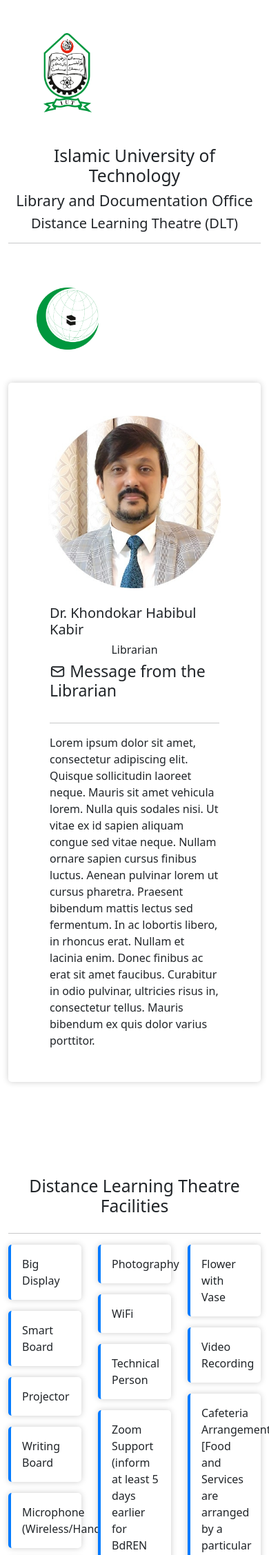
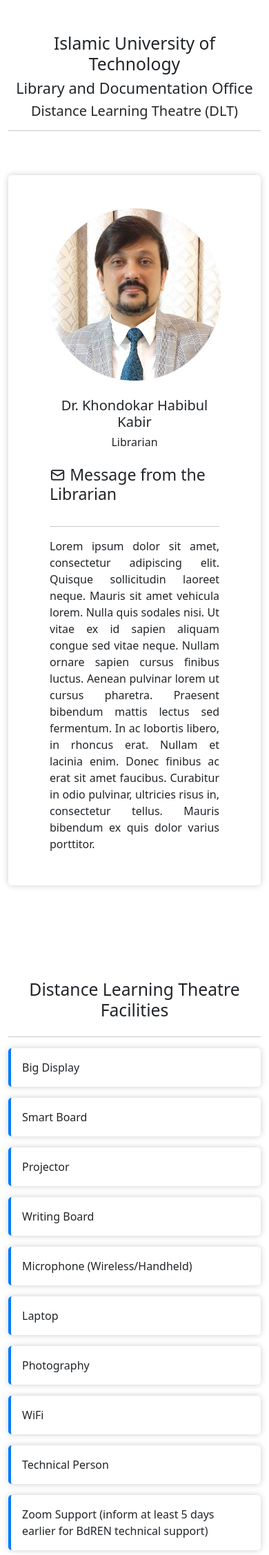
Before and after one commit to hasin023/DLT_BookingForm, a PHP site: page / in a window 390 px wide; the page is wider, and only the part inside the window is pictured. Shown: the top 2255 px of that part at 69% size. Run offline with PHP 8.4, Linux system fonts and the light colour scheme.

Commit message:
home align and phone view fixed

```diff
--- a/index.html
+++ b/index.html
@@ -19,7 +19,7 @@
 <body>
     <div class="container">
         <div class="row">
-            <div class="col-md-3 col-6 d-flex justify-content-center align-items-center mt-5">
+            <div class="col-md-3 col-6 d-none d-md-flex justify-content-center align-items-center mt-5">
                 <img src="iutlogo/IUTLogo.png" style="width: 70px;" class="logo">
             </div>
             <div class="col-12 col-md-6 tr-frhd mt-5 text-center">
@@ -28,7 +28,7 @@
                 <h5>Distance Learning Theatre (DLT)</h5>
                 <hr>
             </div>
-            <div class="col-md-3 col-6 d-flex justify-content-center align-items-center mt-5">
+            <div class="col-md-3 col-6 d-none d-md-flex justify-content-center align-items-center mt-5">
                 <img src="iutlogo/OICLogo.png" style="width: 90px;" class="logo">
             </div>
         </div>
@@ -40,13 +40,13 @@
                 <div class="row">
                     <div class="col-md-4 d-flex flex-column justify-content-center align-items-center">
                         <img src="iutlogo/sir.jpg" alt="" style="width: 250px;">
-                        <h5 class="mt-4">Dr. Khondokar Habibul Kabir</h5>
+                        <h5 class="mt-4 text-center">Dr. Khondokar Habibul Kabir</h5>
                         <h6>Librarian</h6>
                     </div>
                     <div class="col-md-8 d-flex justify-content-center flex-column">
-                        <h3 class="mb-3"><i class="uil uil-envelope-alt"></i> Message from the Librarian</h3>
+                        <h3 class="mb-3 mt-md-0 mt-3"><i class="uil uil-envelope-alt"></i> Message from the Librarian</h3>
                         <hr>
-                        <p>
+                        <p style="text-align: justify;">
                             Lorem ipsum dolor sit amet, consectetur adipiscing elit. Quisque sollicitudin laoreet neque.
                             Mauris sit amet vehicula lorem. Nulla quis sodales nisi. Ut vitae ex id sapien aliquam congue
                             sed vitae neque. Nullam ornare sapien cursus finibus luctus. Aenean pulvinar lorem ut cursus
@@ -72,7 +72,7 @@
     <div class="container">
         <hr>
         <div class="row mt-3">
-            <div class="col-4 d-inline-block">
+            <div class="col-md-4 d-inline-block">
                 <div class="box-card">Big Display</div>
                 <div class="box-card">Smart Board</div>
                 <div class="box-card">Projector</div>
@@ -81,7 +81,7 @@
                 <div class="box-card">Laptop</div>
 
             </div>
-            <div class="col-4 d-inline-block">
+            <div class="col-md-4 d-inline-block">
                 <div class="box-card">Photography</div>
                 <div class="box-card">WiFi</div>
                 <div class="box-card">Technical Person</div>
@@ -89,7 +89,7 @@
                 <div class="box-card">Front Desk with Table Cloth</div>
                 <div class="box-card">Additional Chairs</div>
             </div>
-            <div class="col-4 d-inline-block">
+            <div class="col-md-4 d-inline-block">
                 <div class="box-card">Flower with Vase</div>
                 <div class="box-card">Video Recording</div>
                 <div class="box-card">Cafeteria Arrangement [Food and Services are arranged by a particular Department/Office</div>
--- a/style.css
+++ b/style.css
@@ -14,7 +14,7 @@
 
 .home-card:hover{
     border-bottom: 15px solid #005c00;
-    transform: scale(1.1);
+    /* transform: scale(1.1); */
     transition: all 0.2s ease 0s;
 }
 
```
